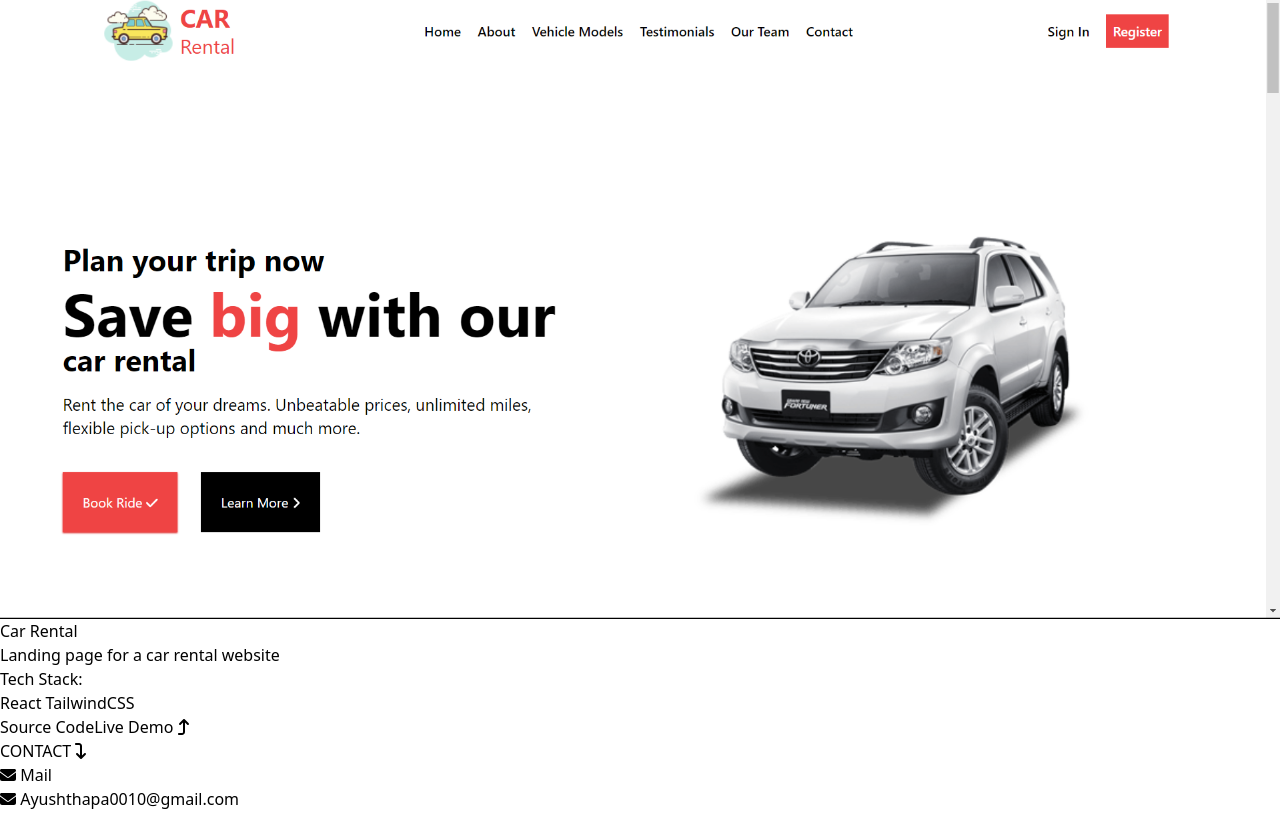
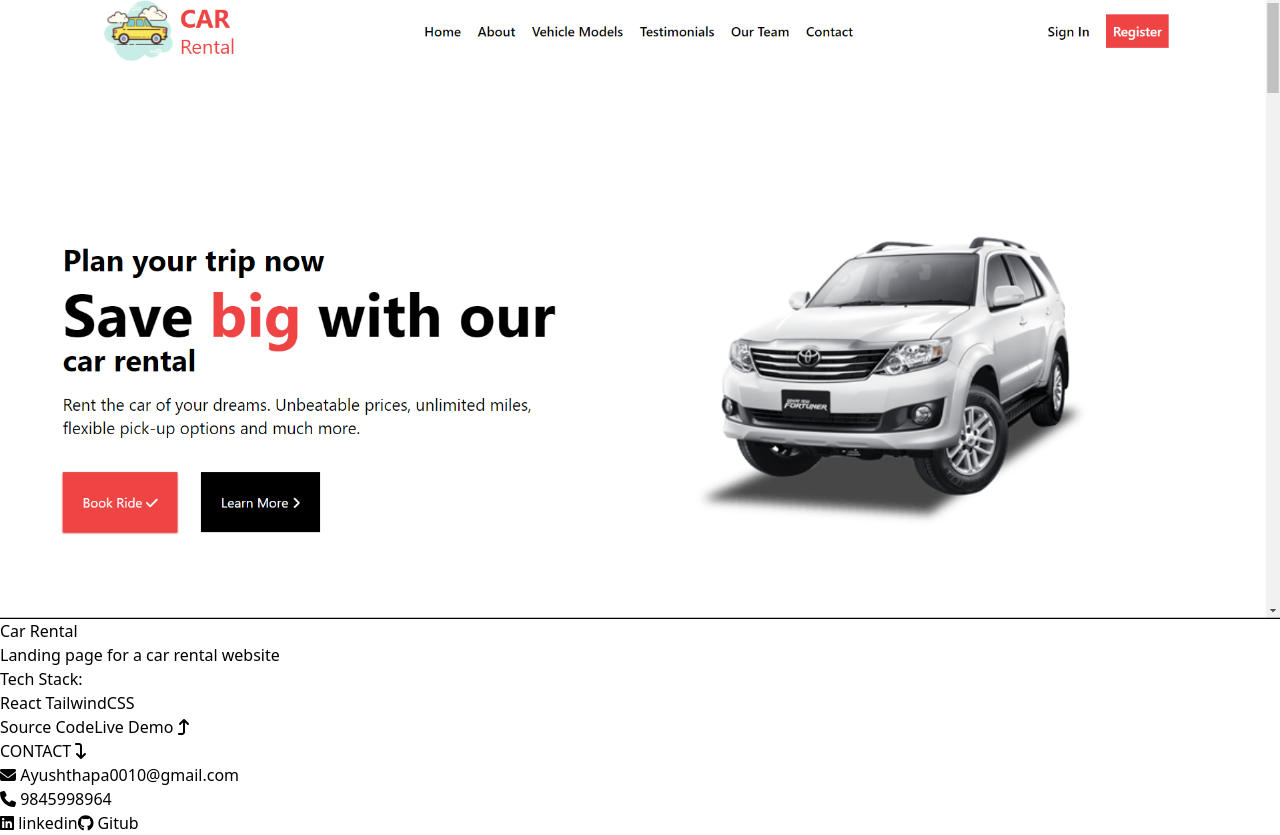
Before and after one commit to Ayush945/Portfolio, a React (Vite) app: page / in a window 1280 px wide. Shown: the part 6522-7357 px from the top of the page. Before the commit the page ends 7333 px from the top, so only its background shows below. Built offline with nearby package versions, Linux system fonts and the light colour scheme.

Commit message:
changes in contact component

```diff
--- a/package.json
+++ b/package.json
@@ -11,6 +11,7 @@
   },
   "dependencies": {
     "@fortawesome/fontawesome-svg-core": "^6.4.2",
+    "@fortawesome/free-brands-svg-icons": "^6.5.2",
     "@fortawesome/free-solid-svg-icons": "^6.4.2",
     "@fortawesome/react-fontawesome": "^0.2.0",
     "localforage": "^1.10.0",
--- a/src/Component/ContactMe.jsx
+++ b/src/Component/ContactMe.jsx
@@ -1,23 +1,39 @@
-import { faArrowTurnDown, faEnvelope, faHandPointDown } from '@fortawesome/free-solid-svg-icons'
+import { faArrowTurnDown, faEnvelope, faHandPointDown, faPhone } from '@fortawesome/free-solid-svg-icons'
 import { FontAwesomeIcon } from '@fortawesome/react-fontawesome'
-import React from 'react'
+import { library } from '@fortawesome/fontawesome-svg-core';
+import { faGithub, faLinkedin } from '@fortawesome/free-brands-svg-icons';
+library.add(faGithub, faLinkedin);
 
 export default function ContactMe() {
     const email = 'ayushthapa0010@gmail.com';
     const handleEmailClick = () => {
         window.location.href = `mailto:${email}`
-    }
+    };
+
+    const handlePhoneClick=()=>{
+        window.location.href = 'tel:9845998964';
+    };
     return (
         <>
-            <div className='flex flex-col items-center gap-5 bg-gray-50 cursor-pointer'>
+            <div className='flex flex-col items-center bg-gray-50 cursor-pointer'>
                 <div className=' text-blue-500 text-3xl mt-12'>CONTACT <FontAwesomeIcon icon={faArrowTurnDown} /></div>
-                <div className='text-2xl'><FontAwesomeIcon icon={faEnvelope} className=' text-red-500' /> Mail </div>
                 <p
-                    className='mb-10 hover:underline'
+                    className='mt-5 hover:underline'
                     onClick={handleEmailClick}
-                >
-                    <FontAwesomeIcon icon={faEnvelope} className=' text-red-600' /> Ayushthapa0010@gmail.com</p>
-
+                ><FontAwesomeIcon icon={faEnvelope} className=' text-red-600' /> Ayushthapa0010@gmail.com</p>
+                <p
+                    className='mt-5 hover:underline'
+                    onClick={handlePhoneClick}
+                ><FontAwesomeIcon icon={faPhone} className=' text-red-600' /> 9845998964</p>
+                <a className='mt-5 hover:underline' href="https://www.linkedin.com/in/ayush-thapa-106655300/" target="_blank" rel="noopener noreferrer">
+                    <FontAwesomeIcon className='text-red-600' icon={['fab', 'linkedin']} /> linkedin
+                </a>
+                <a className='mt-5 mb-5 hover:underline'
+                href="https://github.com/Ayush945"
+                target="_blank"
+                rel="noopener noreferrer">
+                    <FontAwesomeIcon className='text-red-600' icon={['fab', 'github']} /> Gitub
+                </a>
             </div>
         </>
     )
```
Also changed, not shown: 1 other file (tests, documents, lock files or other folders).
